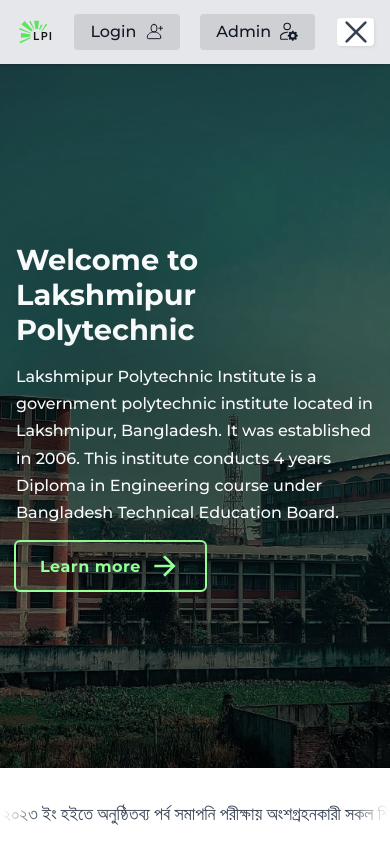
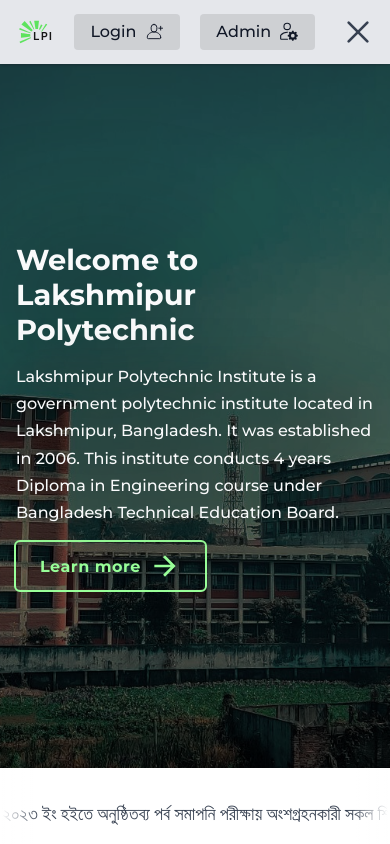
Before and after one commit to al-imam/lpi, a React (Vite) app: page / in a window 390 px wide. Shown: the top 844 px of the page. Built offline with nearby package versions, Linux system fonts and the light colour scheme; no server answers; the database is empty.

Commit message:
change button style

```diff
--- a/src/components/Header/header.module.css
+++ b/src/components/Header/header.module.css
@@ -79,27 +79,22 @@
   }
 
   .toggler {
-    display: block;
-    border: none;
-    background: white;
-    width: 2.3rem;
-    height: 1.8rem;
-    border-radius: 0.25rem;
-    box-shadow: 1px 1px 3px var(--gray-300);
+    all: unset;
     display: flex;
     justify-content: center;
     align-items: center;
-    transition: filter 200ms ease-out;
+    border-radius: 0.25rem;
+    cursor: pointer;
   }
 
   .toggler > svg {
+    color: var(--gray-700);
     pointer-events: none;
   }
 
   .toggler:focus-visible {
-    outline: 2px solid var(--gray-900);
-    outline-offset: 1px;
-    filter: brightness(1.2);
+    box-shadow: 0 0 0 5px var(--light);
+    outline: 1px solid var(--dark);
   }
 }
 
```
